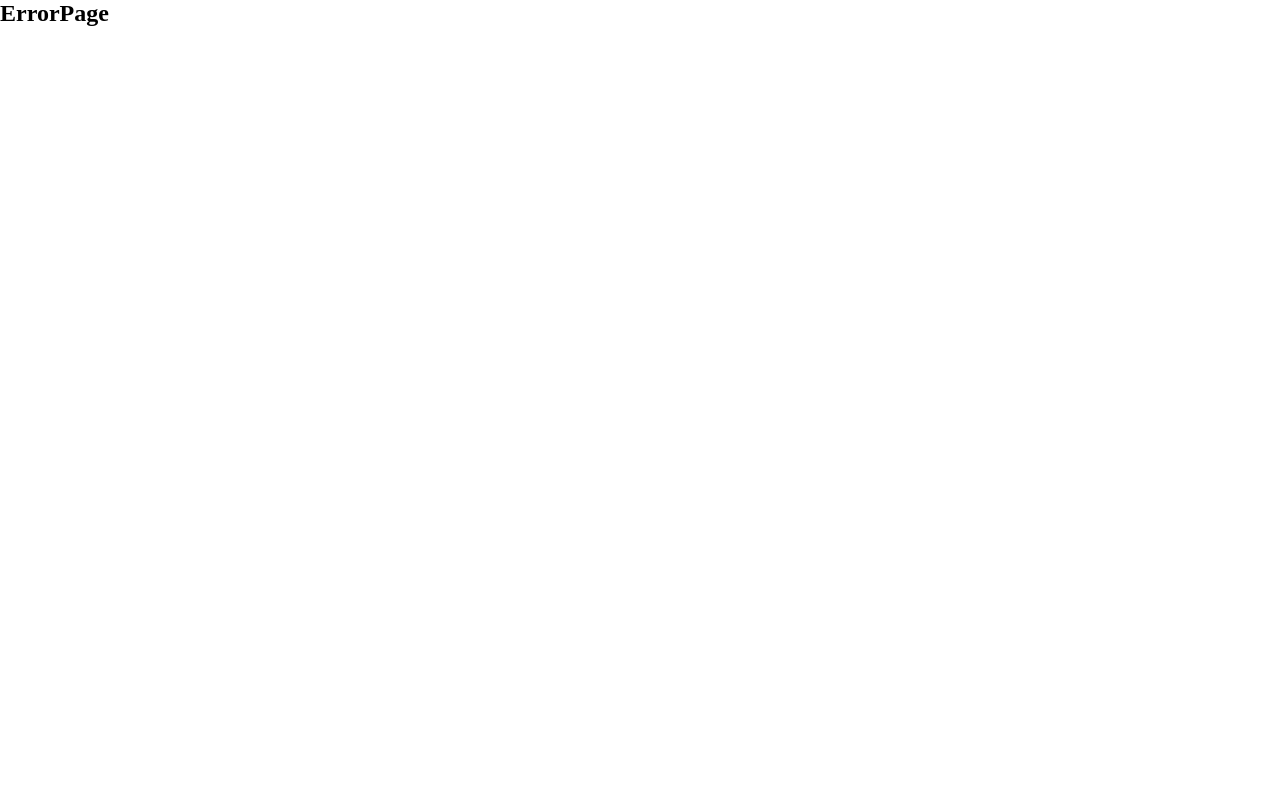
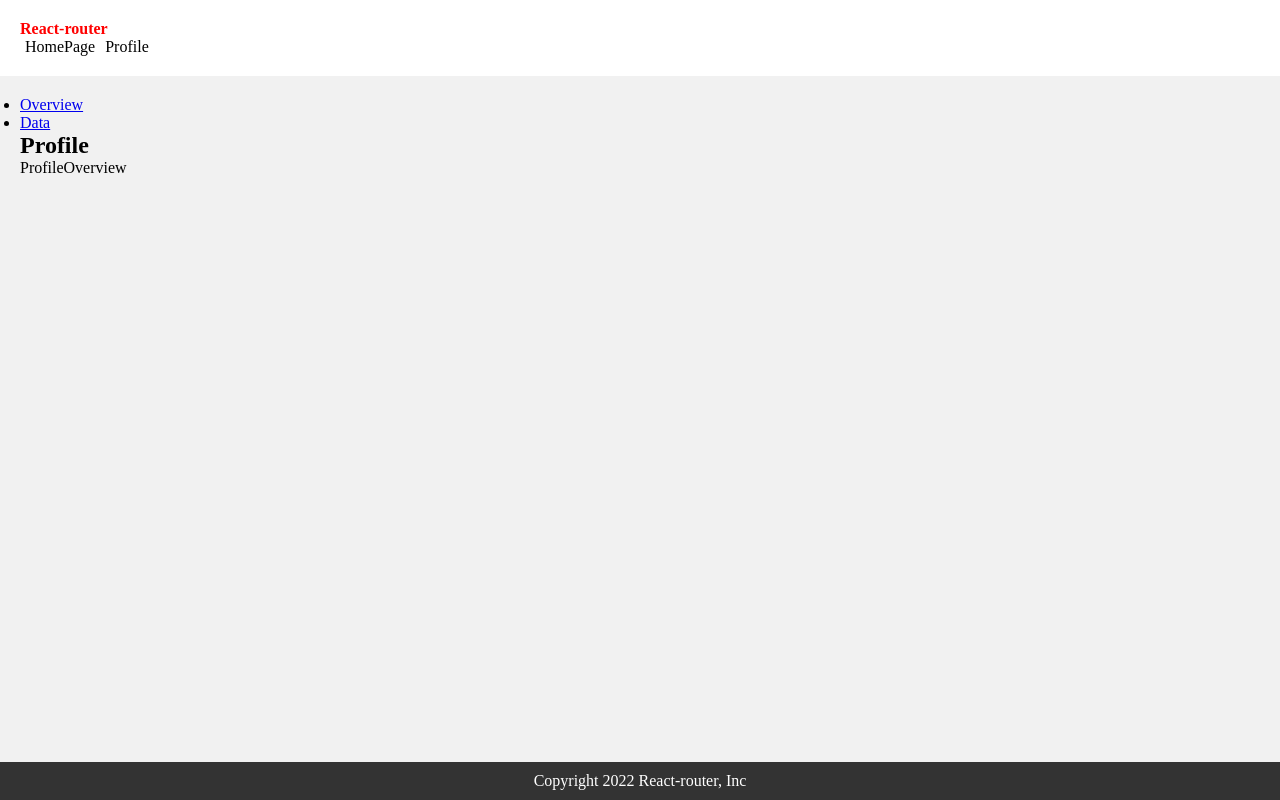
Before and after one commit to NikotoKoto/Training, a React (Vite) app in the folder React/Reactrouter/: page /profile/1/1 in a window 1280 px wide. Before the commit this address had no page. Built offline with nearby package versions, Linux system fonts and the light colour scheme.

Commit message:
📝 Rr_02: Dynamiq segment & queryParams > Get info with useParam

```diff
--- a/React/Reactrouter/src/components/layout/Header.jsx
+++ b/React/Reactrouter/src/components/layout/Header.jsx
@@ -1,17 +1,28 @@
-import React from 'react'
-import { Link, NavLink } from 'react-router-dom'
-import styled from 'styled-components'
+import React from "react";
+import { Link, NavLink } from "react-router-dom";
+import styled from "styled-components";
 
 export default function header() {
   return (
     <HeaderStyled>
       <strong className="titleHeader">React-router</strong>
       <ul>
-          <NavLink end className={({isActive})=> isActive ? "link-active" :""} to="/">HomePage</NavLink>
-          <NavLink className={({isActive})=> isActive ? "link-active" :""} to="/profile">Profile</NavLink>
+        <NavLink
+          end
+          className={({ isActive }) => (isActive ? "link-active" : "")}
+          to="/"
+        >
+          HomePage
+        </NavLink>
+        <NavLink
+          className={({ isActive }) => (isActive ? "link-active" : "")}
+          to="/profile/123/toto?age=12"
+        >
+          Profile
+        </NavLink>
       </ul>
     </HeaderStyled>
-  )
+  );
 }
 const HeaderStyled = styled.div`
   background: #ffffff;
@@ -19,17 +30,17 @@ const HeaderStyled = styled.div`
   padding: 20px;
   justify-content: center;
 
-    box-shadow: rgba(0, 0, 0, 0.1) 0px 10px 15px -3px, rgba(0, 0, 0, 0.05) 0px 4px 6px -2px;;
+  box-shadow: rgba(0, 0, 0, 0.1) 0px 10px 15px -3px,
+    rgba(0, 0, 0, 0.05) 0px 4px 6px -2px;
 
-    a{
+  a {
     color: black;
     text-decoration: none;
     margin: 0 5px;
   }
 
-    .link-active{
+  .link-active {
     font-weight: 500;
     color: blue;
   }
-
-`
+`;
--- a/React/Reactrouter/src/pages/Profile/Profil.jsx
+++ b/React/Reactrouter/src/pages/Profile/Profil.jsx
@@ -1,7 +1,11 @@
 import React from 'react'
-import { NavLink, Outlet } from 'react-router-dom'
+import { NavLink, Outlet, useParams, useSearchParams } from 'react-router-dom'
 
 export default function Profil() {
+  const {id,name} = useParams()
+  const [queryParams, setQueryParams] = useSearchParams();
+  console.log(queryParams)
+  console.log(queryParams.get("age"))
   return (
 <>
     <ul>
--- a/React/Reactrouter/src/router.jsx
+++ b/React/Reactrouter/src/router.jsx
@@ -18,7 +18,7 @@ export const router = createBrowserRouter([
                 element: <HomePage/>
             },
             {
-                path:'/profile',
+                path:'/profile/:id/:name',
                 element: <Profil/>,
                 children:[
                     {
```
Lines whose indentation alone changed are shown as unchanged.
